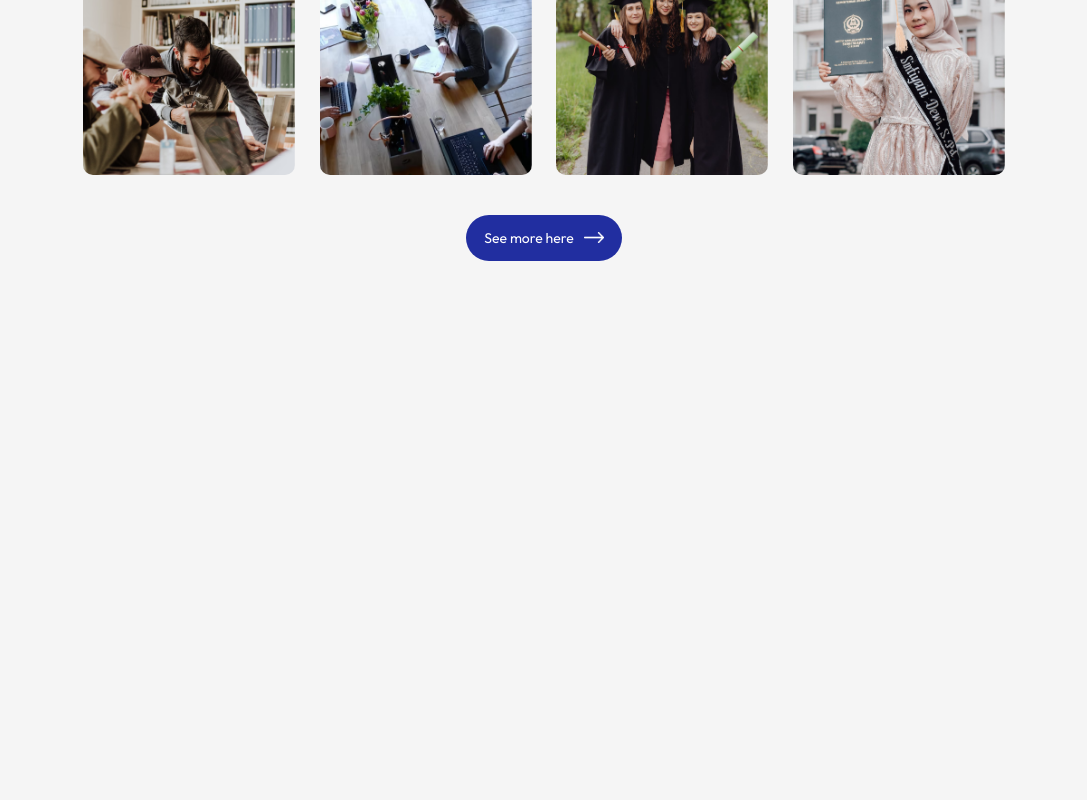
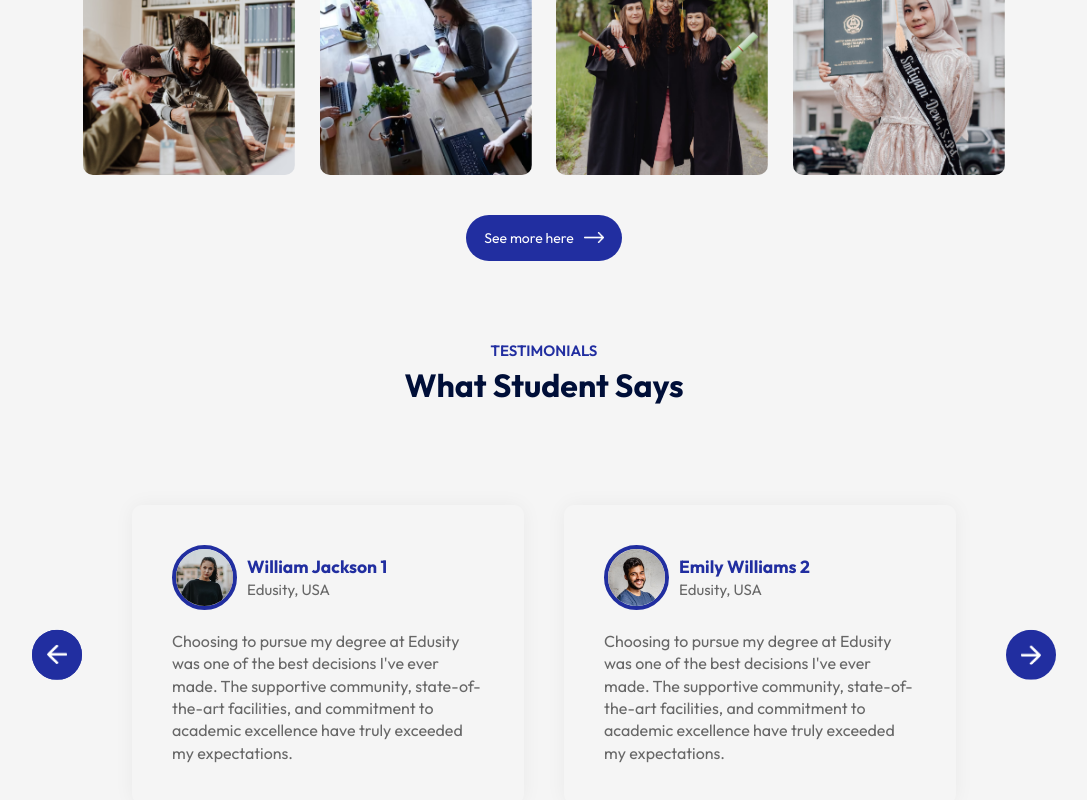
Before and after one commit to pankaj6313/edusityProject, a React (Create React App) app: page / in a window 1280 px wide. Shown: the part 2130-2930 px from the top of the page, without its empty margins (96-1183 px from the left). Before the commit the page ends 2471 px from the top, so only its background shows below. Built offline with nearby package versions, Linux system fonts and the light colour scheme.

Commit message:
Add Testimonial component

```diff
--- a/src/App.js
+++ b/src/App.js
@@ -5,19 +5,22 @@
 import Title from './components/Title/Title'
 import About from './components/About/About'
 import Campus from './components/Campus/Campus'
+import Testimonials from './components/Testimonials/Testimonials'
 
 
 function App() {
   return (
     <div>
-     <Navbar/>
-     <Hero/>
-     <div className="container">
-      <Title subTitle='Our Program' title='What We Offer '/>
-      <Program/>
-      <About/>
-      <Title subTitle='Gallery' title='Campus Photos'/>
-      <Campus/>
+      <Navbar />
+      <Hero />
+      <div className="container">
+        <Title subTitle='Our Program' title='What We Offer ' />
+        <Program />
+        <About />
+        <Title subTitle='Gallery' title='Campus Photos' />
+        <Campus />
+        <Title subTitle='TESTIMONIALS' title='What Student Says' />
+        <Testimonials />
       </div>
 
     </div>
--- /dev/null
+++ b/src/components/Testimonials/Testimonials.css
@@ -0,0 +1,58 @@
+.testimonials{
+    margin: 80px auto;
+    padding: 0 80px;
+    position: relative;
+}
+.next-btn, .back-btn{
+    position: absolute;
+    top: 50%;
+    right: 0;
+    transform: translateY(-50%);
+    padding: 15px;
+    width: 50px;
+    border-radius: 50%;
+    cursor: pointer;
+    background: #212EA0;
+}
+.back-btn{
+    right: auto;
+    left: 0;
+}
+.slider{
+    overflow: hidden;
+
+}
+.slider ul{
+    display: flex;
+    width: 200%;
+    overflow: hidden;
+    transition: 0.5s;
+}
+.slider ul li{
+    list-style: none;
+    width: 50%;
+    padding: 20px;
+}
+.slide{
+    box-shadow: 0 0 20px rgba(0, 0, 0, 0.05);
+    padding: 40px;
+    border-radius: 10px;
+    color: #676767;
+    line-height: 1.4;
+    /* background: #000; */
+}
+.slide img{
+    width: 65px;
+    border-radius: 50%;
+    margin-right: 10px;
+    border: 4px solid #212EA0;
+}
+.user-info{
+    display: flex;
+    align-items: center;
+    margin-bottom: 20px;
+    font-size: 15px;
+}
+.user-info h3{
+    color: #212EA0;
+}
--- /dev/null
+++ b/src/components/Testimonials/Testimonials.js
@@ -0,0 +1,91 @@
+import React, { useRef } from 'react'
+import './Testimonials.css'
+import next_icon from '../../assets/next-icon.png'
+import back_icon from '../../assets/back-icon.png'
+import user_1 from '../../assets/user-1.png'
+import user_2 from '../../assets/user-2.png'
+import user_3 from '../../assets/user-3.png'
+import user_4 from '../../assets/user-4.png'
+
+const Testimonials = () => {
+
+    const slider = useRef();
+    let tx = 0;
+
+    const slideForward = () => {
+        if (tx > -50) {
+            tx -= 25;
+        }
+        slider.current.style.transform = `translateX(${tx}%)`;
+
+    }
+    const slideBackward = () => {
+        if (tx < 0) {
+            tx += 25;
+        }
+        slider.current.style.transform = `translateX(${tx}%)`;
+
+    }
+    return (
+        <div className='testimonials'>
+            <img src={next_icon} alt="" className='next-btn' onClick={slideForward} />
+            <img src={back_icon} alt="" className='back-btn' onClick={slideBackward} />
+            <img src={back_icon} alt="" className='back-btn' onClick={slideBackward} />
+            <div className="slider">
+                <ul ref={slider}>
+                    <li>
+                        <div className="slide">
+                            <div className="user-info">
+                                <img src={user_1} alt="" />
+                                <div>
+                                    <h3>William Jackson 1</h3>
+                                    <span>Edusity, USA</span>
+                                </div>
+                            </div>
+                            <p>Choosing to pursue my degree at Edusity was one of the best decisions I've ever made. The supportive community, state-of-the-art facilities, and commitment to academic excellence have truly exceeded my expectations.</p>
+                        </div>
+                    </li>
+                    <li>
+                        <div className="slide">
+                            <div className="user-info">
+                                <img src={user_2} alt="" />
+                                <div>
+                                    <h3>Emily Williams 2</h3>
+                                    <span>Edusity, USA</span>
+                                </div>
+                            </div>
+                            <p>Choosing to pursue my degree at Edusity was one of the best decisions I've ever made. The supportive community, state-of-the-art facilities, and commitment to academic excellence have truly exceeded my expectations.</p>
+
+                        </div>
+                    </li>
+                    <li>
+                        <div className="slide">
+                            <div className="user-info">
+                                <img src={user_3} alt="" />
+                                <div>
+                                    <h3>Emily Williams 3</h3>
+                                    <span>Edusity, USA</span>
+                                </div>
+                            </div>
+                            <p>Choosing to pursue my degree at Edusity was one of the best decisions I've ever made. The supportive community, state-of-the-art facilities, and commitment to academic excellence have truly exceeded my expectations.</p>
+                        </div>
+                    </li>
+                    <li>
+                        <div className="slide">
+                            <div className="user-info">
+                                <img src={user_4} alt="" />
+                                <div>
+                                    <h3>William Jackson 4</h3>
+                                    <span>Edusity, USA</span>
+                                </div>
+                            </div>
+                            <p>Choosing to pursue my degree at Edusity was one of the best decisions I've ever made. The supportive community, state-of-the-art facilities, and commitment to academic excellence have truly exceeded my expectations.</p>
+                        </div>
+                    </li>
+                </ul>
+            </div>
+        </div>
+    )
+}
+
+export default Testimonials
```
Also changed, not shown: src/components/Campus/Campus.js (indentation only).
